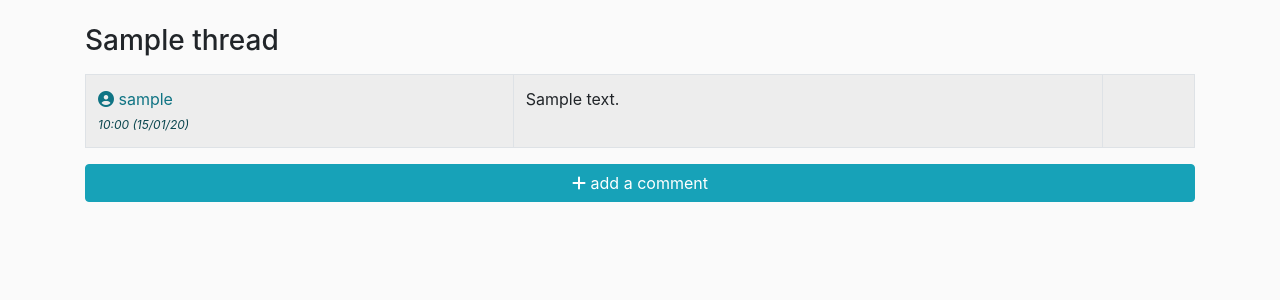
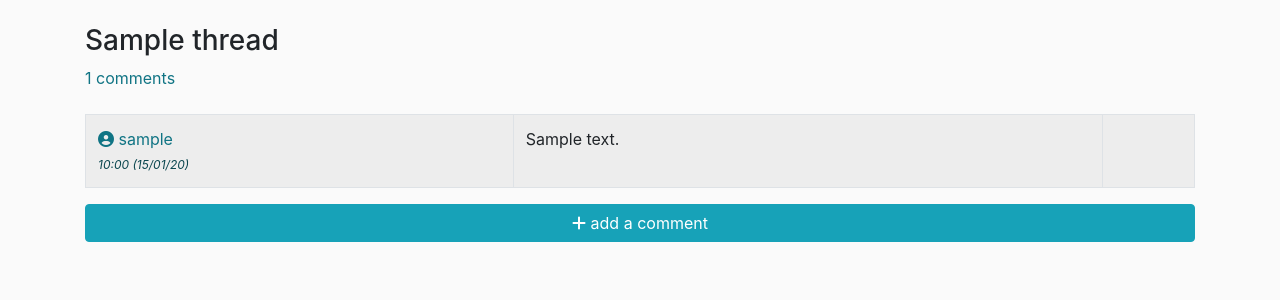
Before and after one commit to riiraty/tietokantasovellus, a Flask app: template application/templates/threads/thread.html in a window 1280 px wide. Shown: the part 56-356 px from the top of the page. Run offline with Flask 2, Linux system fonts and the light colour scheme; tables that the repository leaves empty hold one stand-in row (values such as "Sample post"); the template is opened without the code that fills it: values that come from a table or form of the project are taken from there, most other values are stand-ins (such as "Sample title", 1, 10 or a date in 2020); some libraries are stand-ins or nearby versions.

Commit message:
add comment count to template

```diff
--- a/application/templates/threads/thread.html
+++ b/application/templates/threads/thread.html
@@ -2,6 +2,7 @@
 
 {% block body %}
 <h3>{{ thread.title }}</h3>
+<p style="color:#107484;">{{ commentCount }} comments</p>
 {% if user.id == thread.owner_id %}
 <a class="btn btn-danger btn-sm float-right" href="{{url_for('threads_delete', thread_id=thread.id)}}" role="button"
 onclick="return confirm('Are you sure? Your post and all the comments will be permanently deleted.')">
```
